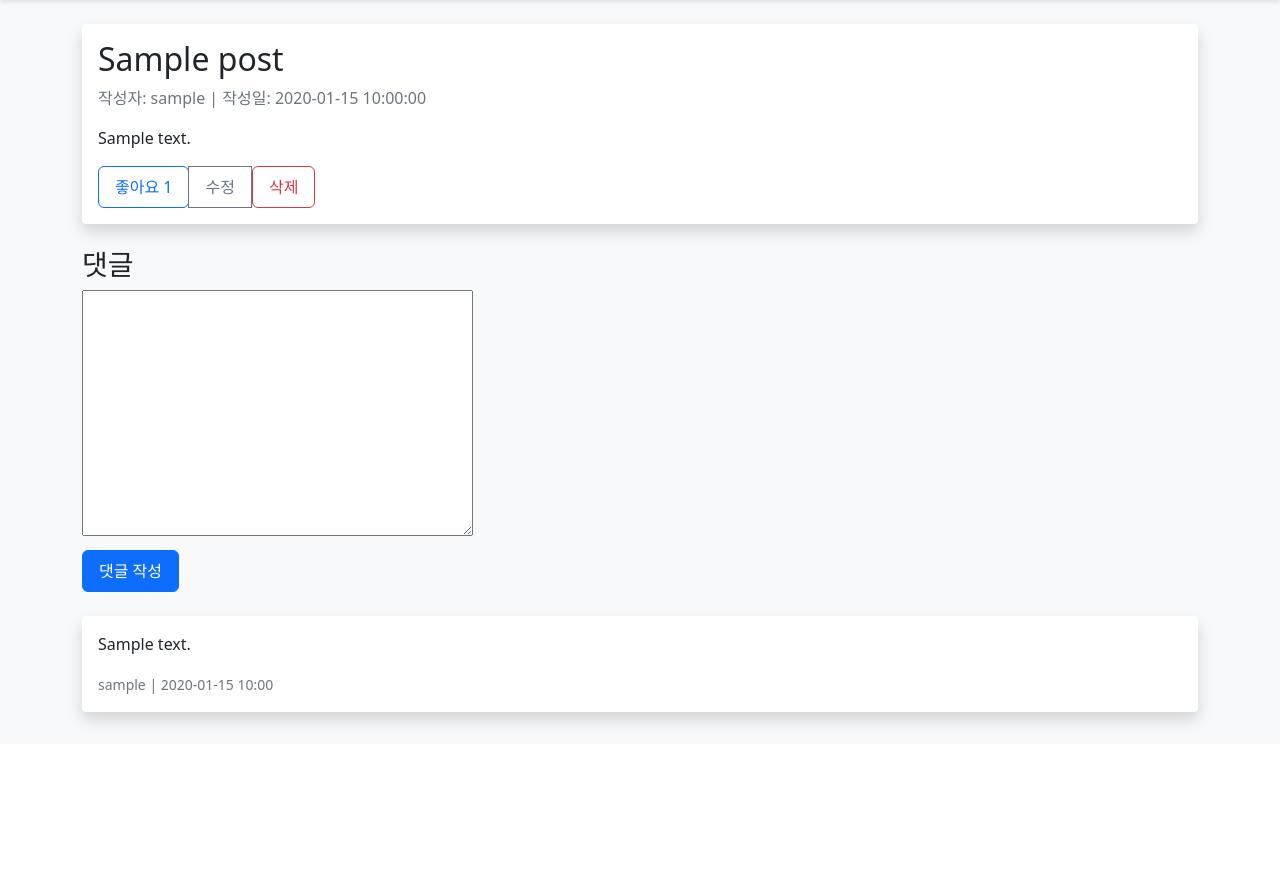
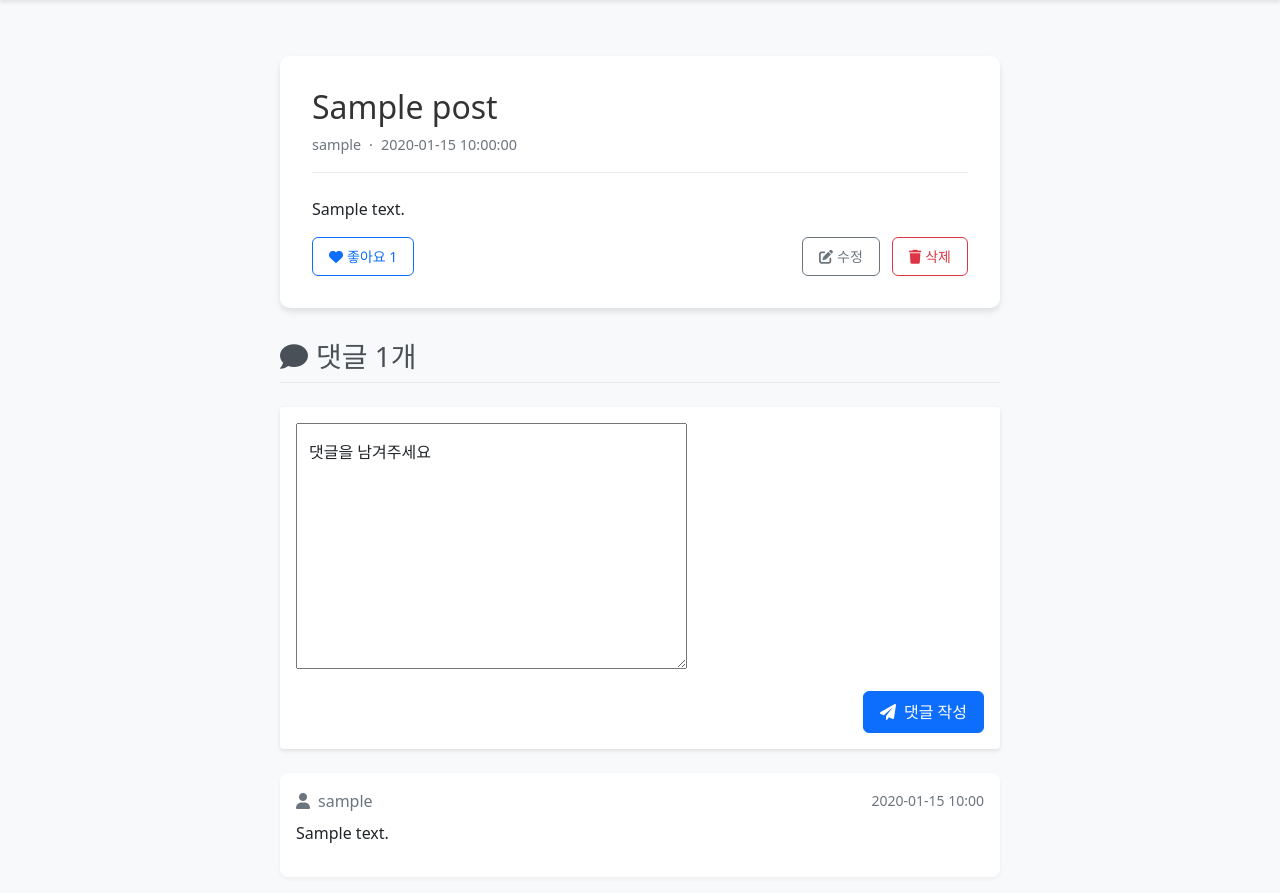
Before and after one commit to BaeTab/board_project, a Django app: page /post/1/ in a window 1280 px wide. Shown: the part 56-949 px from the top of the page. Before the commit the page ends 784 px from the top, so only its background shows below. Run offline with Django 5.2, Linux system fonts and the light colour scheme; a user stored in the database is signed in; tables that the repository leaves empty hold one stand-in row (values such as "Sample post").

Commit message:
- 댓글창 디테일 수정

```diff
--- a/board/templates/board/post_detail.html
+++ b/board/templates/board/post_detail.html
@@ -1,56 +1,159 @@
 {% extends 'board/base.html' %}
 
 {% block content %}
-    <div class="card mb-4">
-        <div class="card-body">
-            <h2 class="card-title">{{ post.title }}</h2>
-            <p class="text-muted">
-                작성자: {{ post.author }} |
-                작성일: {{ post.created_at|date:"Y-m-d H:i:s" }}
-            </p>
-            <p class="card-text">{{ post.content|linebreaksbr }}</p>
+<div class="container-fluid post-detail">
+    <div class="row justify-content-center">
+        <div class="col-12 col-md-8">
+            <article class="post-card mb-4">
+                <div class="post-header">
+                    <h2 class="post-title">{{ post.title }}</h2>
+                    <div class="post-meta text-muted">
+                        <span>{{ post.author }}</span>
+                        <span class="mx-2">·</span>
+                        <time datetime="{{ post.created_at|date:'Y-m-d H:i:s' }}">
+                            {{ post.created_at|date:"Y-m-d H:i:s" }}
+                        </time>
+                    </div>
+                </div>
 
-            <div class="btn-group">
+                <div class="post-content">
+                    <p>{{ post.content|linebreaksbr }}</p>
+                </div>
+
+                <div class="post-actions d-flex justify-content-between align-items-center mt-3">
                     <form action="{% url 'like_post' pk=post.pk %}" method="post" class="d-inline">
                         {% csrf_token %}
-                    <button type="submit" class="btn btn-outline-primary">
-                        좋아요 {{ post.likes.count }}
+                        <button type="submit" class="btn btn-outline-primary btn-sm">
+                            <i class="fas fa-heart me-1"></i>좋아요 {{ post.likes.count }}
                         </button>
                     </form>
 
                     {% if user == post.author %}
-                    <a href="{% url 'post_edit' pk=post.pk %}" class="btn btn-outline-secondary">수정</a>
+                        <div class="post-edit-actions">
+                            <a href="{% url 'post_edit' pk=post.pk %}" class="btn btn-outline-secondary btn-sm me-2">
+                                <i class="fas fa-edit me-1"></i>수정
+                            </a>
                             <form action="{% url 'post_delete' pk=post.pk %}" method="post" class="d-inline"
                                   onsubmit="return confirm('정말로 삭제하시겠습니까?');">
                                 {% csrf_token %}
-                        <button type="submit" class="btn btn-outline-danger">삭제</button>
+                                <button type="submit" class="btn btn-outline-danger btn-sm">
+                                    <i class="fas fa-trash me-1"></i>삭제
+                                </button>
                             </form>
+                        </div>
                     {% endif %}
+                </div>
+            </article>
+
+            <section class="comments-section">
+                <h3 class="comments-title mb-4">
+                    <i class="fas fa-comment me-2"></i>댓글 {{ comments.count }}개
+                </h3>
+
+                <div class="comment-form mb-4">
+                    <form method="post" class="card">
+                        {% csrf_token %}
+                        <div class="card-body">
+                            <div class="form-floating mb-3">
+                                {{ form.content }}
+                                <label for="{{ form.content.id_for_label }}">댓글을 남겨주세요</label>
+                            </div>
+                            <div class="d-flex justify-content-end">
+                                <button type="submit" class="btn btn-primary">
+                                    <i class="fas fa-paper-plane me-2"></i>댓글 작성
+                                </button>
+                            </div>
+                        </div>
+                    </form>
+                </div>
+
+                <div class="comments-list">
+                    {% for comment in comments %}
+                        <div class="comment mb-3">
+                            <div class="comment-body">
+                                <div class="comment-header d-flex justify-content-between align-items-center mb-2">
+                                    <div class="comment-author text-muted">
+                                        <i class="fas fa-user me-2"></i>{{ comment.author }}
+                                    </div>
+                                    <time class="comment-date text-muted small" datetime="{{ comment.created_at|date:'Y-m-d H:i' }}">
+                                        {{ comment.created_at|date:"Y-m-d H:i" }}
+                                    </time>
+                                </div>
+                                <p class="comment-content">{{ comment.content }}</p>
+                            </div>
+                        </div>
+                    {% empty %}
+                        <div class="text-center text-muted py-3">
+                            <i class="fas fa-comment-slash me-2"></i>아직 댓글이 없습니다.
+                        </div>
+                    {% endfor %}
+                </div>
+            </section>
         </div>
     </div>
 </div>
 
-    <h3>댓글</h3>
-    <form method="post" class="mb-4">
-        {% csrf_token %}
-        <div class="form-group">
-            {{ form.content }}
-        </div>
-        <button type="submit" class="btn btn-primary mt-2">댓글 작성</button>
-    </form>
-
-    {% for comment in comments %}
-        <div class="card mb-2">
-            <div class="card-body">
-                <p class="card-text">{{ comment.content }}</p>
-                <p class="card-text">
-                    <small class="text-muted">
-                        {{ comment.author }} | {{ comment.created_at|date:"Y-m-d H:i" }}
-                    </small>
-                </p>
-            </div>
-        </div>
-    {% empty %}
-        <p>댓글이 없습니다.</p>
-    {% endfor %}
+<style>
+    .post-detail {
+        background-color: #f8f9fa;
+        padding-top: 2rem;
+    }
+    .post-card {
+        background-color: white;
+        border-radius: 10px;
+        box-shadow: 0 4px 6px rgba(0, 0, 0, 0.1);
+        padding: 2rem;
+    }
+    .post-header {
+        margin-bottom: 1.5rem;
+        border-bottom: 1px solid #e9ecef;
+        padding-bottom: 1rem;
+    }
+    .post-title {
+        color: #333;
+        margin-bottom: 0.5rem;
+    }
+    .post-meta {
+        display: flex;
+        align-items: center;
+        font-size: 0.9rem;
+    }
+    .comments-section {
+        margin-top: 2rem;
+    }
+    .comments-title {
+        display: flex;
+        align-items: center;
+        color: #495057;
+        border-bottom: 1px solid #e9ecef;
+        padding-bottom: 0.5rem;
+    }
+    .comment-form .card {
+        border: none;
+        box-shadow: 0 2px 4px rgba(0, 0, 0, 0.1);
+    }
+    .comment {
+        background-color: white;
+        border-radius: 8px;
+        box-shadow: 0 2px 4px rgba(0, 0, 0, 0.05);
+        padding: 1rem;
+    }
+    .comment-header {
+        margin-bottom: 0.5rem;
+    }
+    .comment-author {
+        font-weight: 500;
+    }
+    .comment-content {
+        color: #212529;
+    }
+    @media (max-width: 768px) {
+        .post-card, .comment {
+            padding: 1rem;
+        }
+        .comments-section {
+            margin-top: 1rem;
+        }
+    }
+</style>
 {% endblock %}
```
Lines whose indentation alone changed are shown as unchanged.
